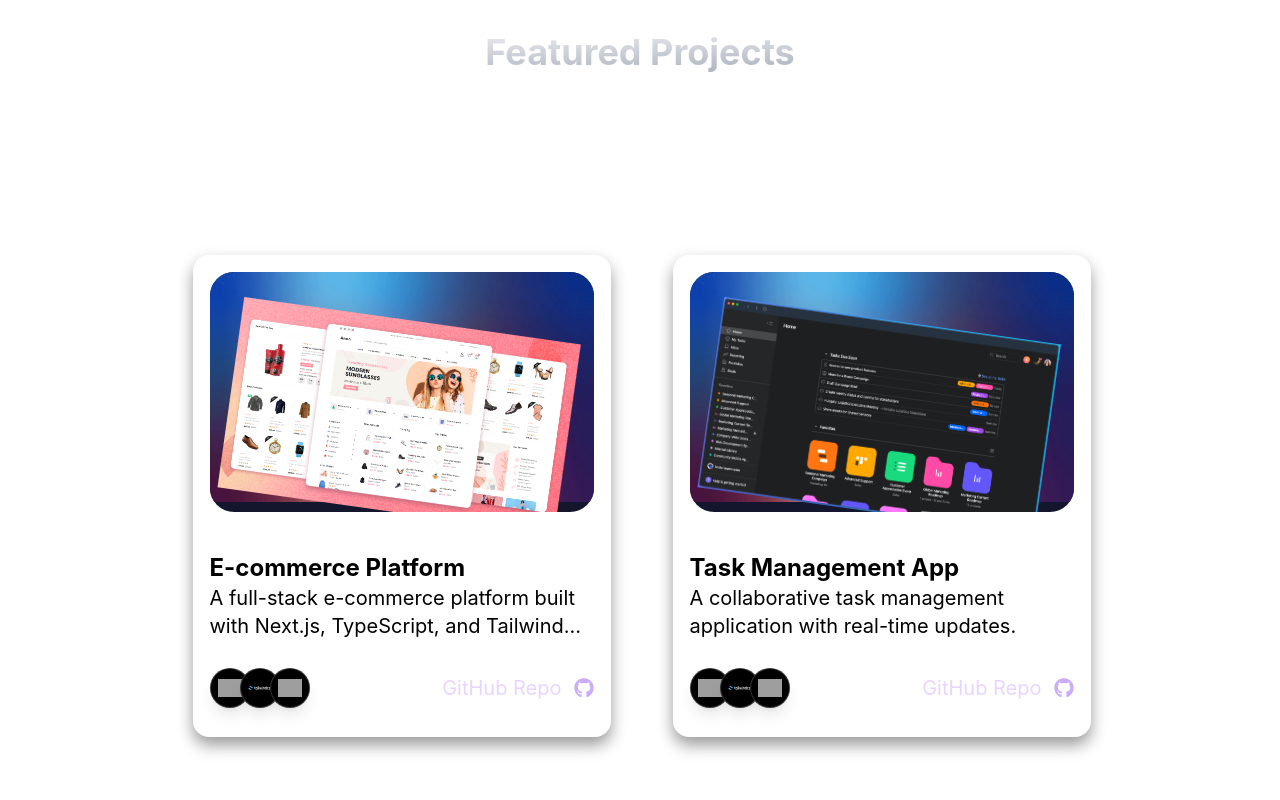
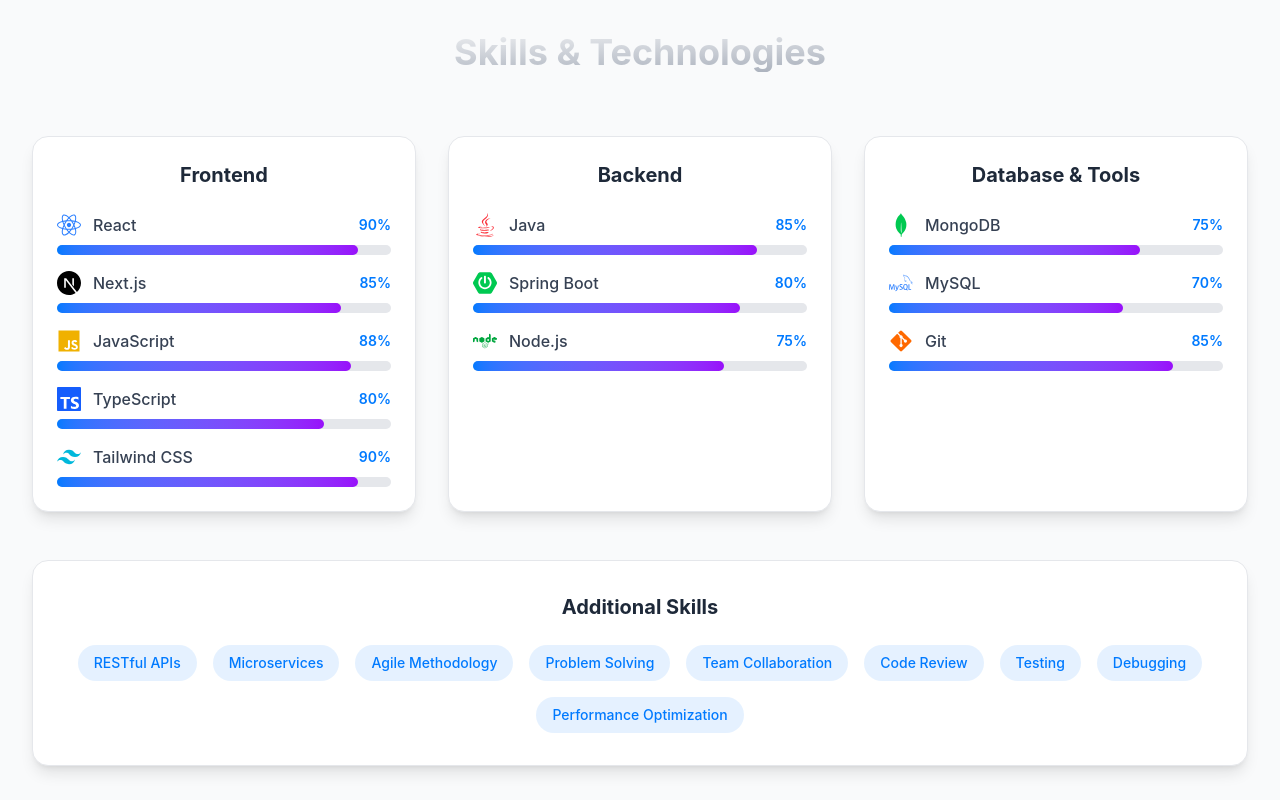
Before and after one commit to Kavishka15055/Portfolio-Website, a Next.js app in the folder portfolio-website/: page / in a window 1280 px wide. Shown: the part 1420-2220 px from the top of the page. Built offline with nearby package versions, Linux system fonts and the light colour scheme; grey boxes are pictures that could not be loaded.

Commit message:
Create Skills.tsx

```diff
--- /dev/null
+++ b/portfolio-website/src/app/components/Skills.tsx
@@ -0,0 +1,109 @@
+"use client";
+
+import React from "react";
+import { FaReact, FaJava, FaJs, FaNode, FaGitAlt, FaDatabase } from "react-icons/fa";
+import { SiTypescript, SiNextdotjs, SiTailwindcss, SiSpringboot, SiMongodb, SiMysql } from "react-icons/si";
+
+const Skills = () => {
+  const skillCategories = [
+    {
+      title: "Frontend",
+      skills: [
+        { name: "React", icon: <FaReact className="text-blue-500" />, level: 90 },
+        { name: "Next.js", icon: <SiNextdotjs className="text-black dark:text-white" />, level: 85 },
+        { name: "JavaScript", icon: <FaJs className="text-yellow-500" />, level: 88 },
+        { name: "TypeScript", icon: <SiTypescript className="text-blue-600" />, level: 80 },
+        { name: "Tailwind CSS", icon: <SiTailwindcss className="text-cyan-500" />, level: 90 },
+      ]
+    },
+    {
+      title: "Backend",
+      skills: [
+        { name: "Java", icon: <FaJava className="text-red-500" />, level: 85 },
+        { name: "Spring Boot", icon: <SiSpringboot className="text-green-500" />, level: 80 },
+        { name: "Node.js", icon: <FaNode className="text-green-600" />, level: 75 },
+      ]
+    },
+    {
+      title: "Database & Tools",
+      skills: [
+        { name: "MongoDB", icon: <SiMongodb className="text-green-500" />, level: 75 },
+        { name: "MySQL", icon: <SiMysql className="text-blue-500" />, level: 70 },
+        { name: "Git", icon: <FaGitAlt className="text-orange-500" />, level: 85 },
+      ]
+    }
+  ];
+
+  return (
+    <section id="skills" className="py-16 md:py-20 lg:py-24 w-full relative z-10 bg-gray-50 dark:bg-dark/50">
+      <div className="container max-w-7xl mx-auto px-4 sm:px-6 lg:px-8">
+        <h2 className="text-2xl sm:text-3xl lg:text-4xl font-bold mb-8 sm:mb-12 lg:mb-16 text-center bg-linear-to-br from-white to-gray-400 bg-clip-text text-transparent">
+          Skills & Technologies
+        </h2>
+
+        <div className="grid grid-cols-1 lg:grid-cols-3 gap-8">
+          {skillCategories.map((category, categoryIndex) => (
+            <div
+              key={categoryIndex}
+              className="bg-white dark:bg-gray-800 rounded-2xl p-6 shadow-lg border border-gray-200 dark:border-gray-700 hover:shadow-xl transition-all duration-300"
+            >
+              <h3 className="text-xl font-bold mb-6 text-gray-800 dark:text-white text-center">
+                {category.title}
+              </h3>
+
+              <div className="space-y-4">
+                {category.skills.map((skill, skillIndex) => (
+                  <div key={skillIndex} className="space-y-2">
+                    <div className="flex items-center justify-between">
+                      <div className="flex items-center space-x-3">
+                        <div className="text-2xl">
+                          {skill.icon}
+                        </div>
+                        <span className="font-medium text-gray-700 dark:text-gray-300">
+                          {skill.name}
+                        </span>
+                      </div>
+                      <span className="text-primary font-semibold text-sm">
+                        {skill.level}%
+                      </span>
+                    </div>
+
+                    <div className="w-full bg-gray-200 dark:bg-gray-700 rounded-full h-2.5">
+                      <div
+                        className="bg-linear-to-r from-primary to-purple-600 h-2.5 rounded-full transition-all duration-1000 ease-out"
+                        style={{ width: `${skill.level}%` }}
+                      ></div>
+                    </div>
+                  </div>
+                ))}
+              </div>
+            </div>
+          ))}
+        </div>
+
+        {/* Additional Skills */}
+        <div className="mt-12 bg-white dark:bg-gray-800 rounded-2xl p-8 shadow-lg border border-gray-200 dark:border-gray-700">
+          <h3 className="text-xl font-bold mb-6 text-gray-800 dark:text-white text-center">
+            Additional Skills
+          </h3>
+          <div className="flex flex-wrap justify-center gap-4">
+            {[
+              "RESTful APIs", "Microservices", "Agile Methodology",
+              "Problem Solving", "Team Collaboration", "Code Review",
+              "Testing", "Debugging", "Performance Optimization"
+            ].map((skill, index) => (
+              <span
+                key={index}
+                className="px-4 py-2 bg-primary/10 text-primary rounded-full text-sm font-medium hover:bg-primary/20 transition-colors cursor-default"
+              >
+                {skill}
+              </span>
+            ))}
+          </div>
+        </div>
+      </div>
+    </section>
+  );
+};
+
+export default Skills;
```
